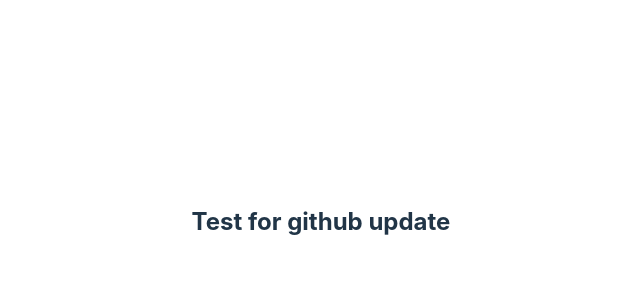
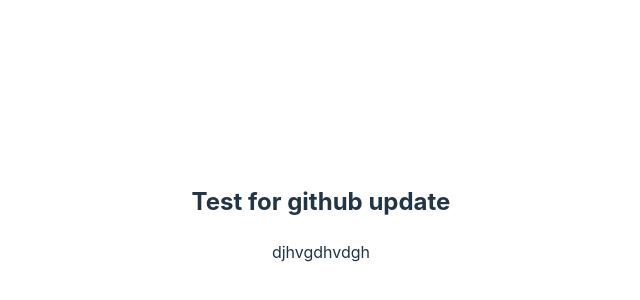
Before and after one commit to kamrul-7/GoodTolls.Ai, a React (Vite) app: page / in a window 1280 px wide. Shown: the part 178-478 px from the top of the page, without its empty margins (319-959 px from the left). Built offline with nearby package versions, Linux system fonts and the light colour scheme.

Commit message:
test commit

```diff
--- a/src/App.jsx
+++ b/src/App.jsx
@@ -9,6 +9,7 @@ function App() {
   return (
     <>
       <h2>Test for github update</h2>
+      <p>djhvgdhvdgh</p>
     </>
   )
 }
```
